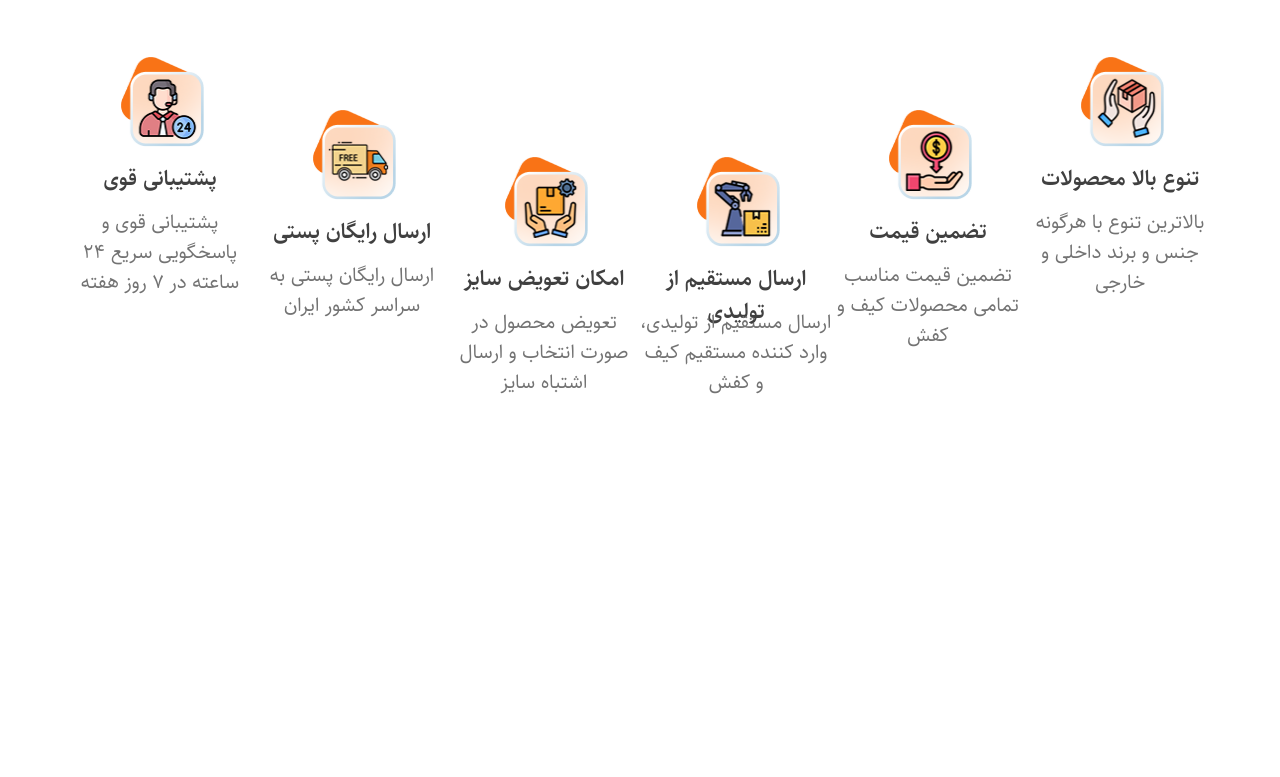
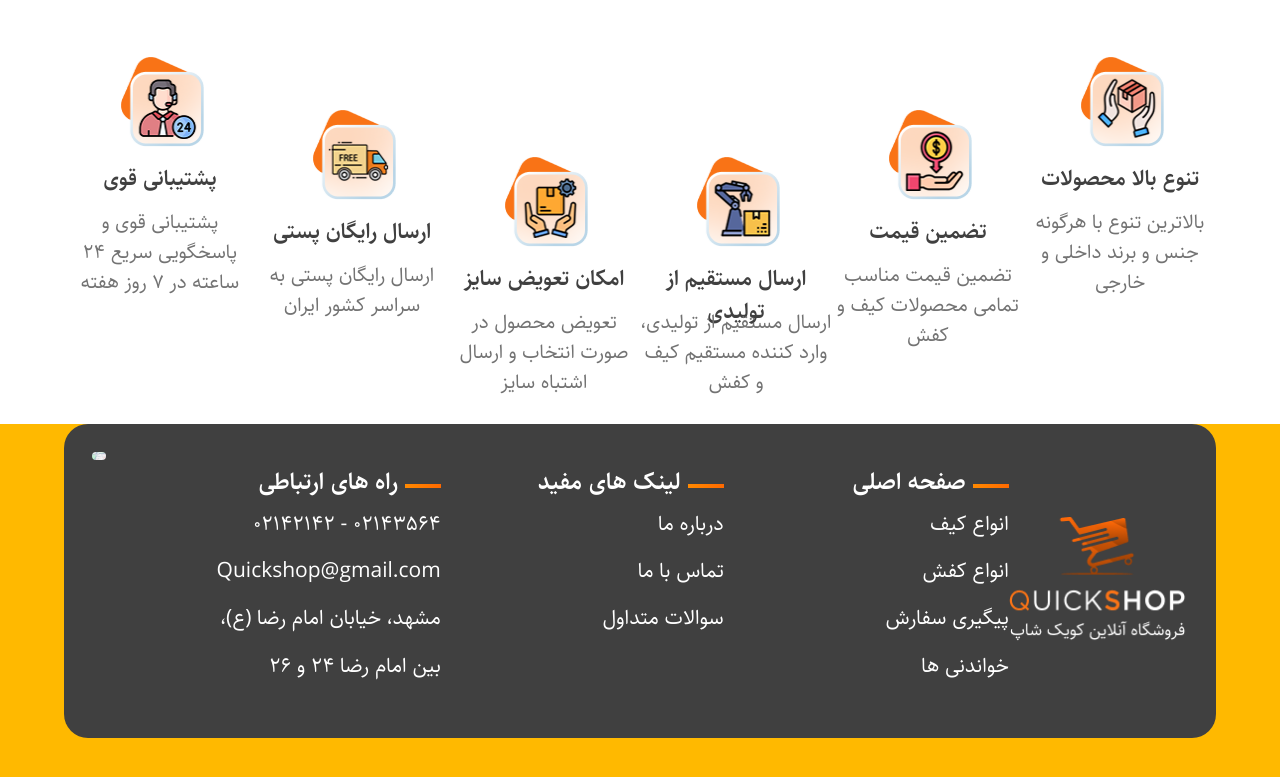
Before and after one commit to Emir145813/Quick-Shop, a Next.js app: page / in a window 1280 px wide. Shown: the part 922-1699 px from the top of the page. Before the commit the page ends 1346 px from the top, so only its background shows below. Built offline with nearby package versions, Linux system fonts and the light colour scheme.

Commit message:
Created Footer Part 1

```diff
--- /dev/null
+++ b/src/app/components/Footer.tsx
@@ -0,0 +1,128 @@
+import React from 'react'
+import Container from './Container'
+import FooterClassesTitle from './FooterClassesTitle'
+import Image from 'next/image'
+
+function Footer() {
+
+  const class_1 =[
+    {
+      id : 1,
+      link : "انواع کیف"
+    },
+    {
+      id : 2,
+      link : "انواع کفش"
+    },
+    {
+      id : 3,
+      link : "پیگیری سفارش"
+    },
+    {
+      id : 4,
+      link : "خواندنی ها"
+    }
+  ]
+  const class_2 =[
+    {
+      id : 1,
+      link : "درباره ما"
+    },
+    {
+      id : 2,
+      link : "تماس با ما"
+    },
+    {
+      id : 3,
+      link : "سوالات متداول"
+    },
+  ]
+  const class_3 =[
+    {
+      id : 1,
+      link : "02143564 - 02142142"
+    },
+    {
+      id : 2,
+      link : "Quickshop@gmail.com"
+    },
+    {
+      id : 3,
+      link : "مشهد، خیابان امام رضا (ع)، بین امام رضا 24 و 26"
+    }
+  ]
+  return (
+    <div className='h-[429px] bg-amber-400'>
+      <Container>
+        <div className='bg-[#404040] rounded-3xl h-[314px] justify-between flex px-[28px]'>
+          <div className='w-[231px] h-full flex justify-center items-center'>
+            <div className='w-[179.1962890625px] h-[128.9998779296875px]'>
+              <Image
+                src="/img/Footer/ShopLogo.png"
+                alt='Logo Image'
+                width={179.1962890625}
+                height={128.9998779296875}
+
+              />
+            </div>
+          </div>
+          <div className='w-[930px] flex justify-start gap-[62px]'>
+            <div className='w-[223px] h-full'>
+              <div className='my-[40px]'>
+                <FooterClassesTitle title={"صفحه اصلی"}/>
+                <ul className='text-[21px] font-sahel-regular text-white leading-[47.16px]'>
+                  {
+                    class_1.map((item)=>(
+                      <li key={item.id}>
+                        {item.link}
+                      </li>
+                    ))
+                  }
+                </ul>
+              </div>
+            </div>
+            <div className='w-[221px] h-full'>
+              <div className='my-[40px]'>
+                <FooterClassesTitle title={"لینک های مفید"}/>
+                <ul className='text-[21px] font-sahel-regular text-white leading-[47.16px]'>
+                  {
+                    class_2.map((item)=>(
+                      <li key={item.id}>
+                        {item.link}
+                      </li>
+                    ))
+                  }
+                </ul>
+              </div>
+            </div>
+            <div className='w-[335px]'>
+              <div className='my-[40px]'>
+                <FooterClassesTitle title={"راه های ارتباطی"}/>
+                <ul className='text-[21px] font-sahel-regular text-white leading-[47.16px]'>
+                  {
+                    class_3.map((item)=>(
+                      <li className='w-[251px]' key={item.id}>
+                        {item.link}
+                      </li>
+                    ))
+                  }
+                </ul>
+              </div>
+            </div>
+          </div>
+          <div className='w-[444px] h-full pt-[28px]'>
+            <Image
+              src="/img/Footer/image.jpg"
+              width={444}
+              height={246}
+              alt='map'
+              className='rounded-3xl'
+            />
+          </div>
+        </div>
+      </Container>
+    </div>
+  )
+}
+
+export default Footer
--- /dev/null
+++ b/src/app/components/FooterClassesTitle.tsx
@@ -0,0 +1,23 @@
+import React from 'react'
+
+interface IFooterClassTitle{
+  title : string
+}
+
+function FooterClassesTitle({title} : IFooterClassTitle) {
+  return (
+    <div className='text-[24px] font-sahel-semiBold text-white'>
+      <div className='flex items-center'>
+        <div className='h-full ml-[6.93px]'>
+          <div className='w-[36.0644416809082px] h-[4.106670379638672px] bg-gradient-to-r from-orange-400 to-orange-500 mt-2'>
+          </div>
+        </div>
+        <div>
+          {title}
+        </div>
+      </div>
+    </div>
+  )
+}
+
+export default FooterClassesTitle
--- a/src/app/components/Layout.tsx
+++ b/src/app/components/Layout.tsx
@@ -1,5 +1,6 @@
 import React from "react"
 import NavBar from "./NavBar"
+import Footer from "./Footer"
 
 export type IChildren ={
   children : React.ReactNode
@@ -10,6 +11,7 @@ function Layout({ children }: IChildren) {
     <div>
       <NavBar/>
       {children}
+      <Footer/>
     </div>
   )
 }
```
Also changed, not shown: public/img/Footer/ShopLogo.png (added), public/img/Footer/image.jpg (added).
